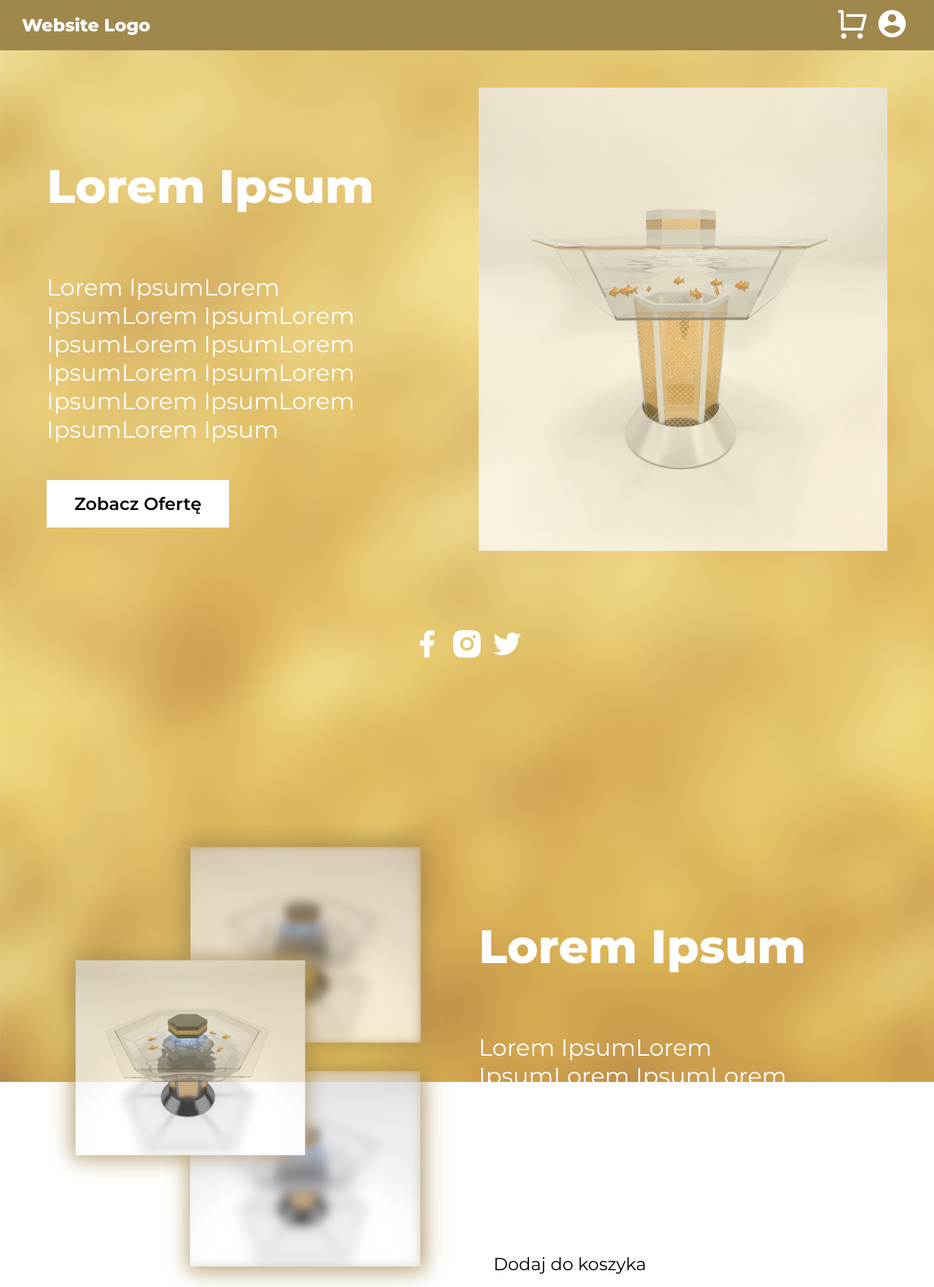
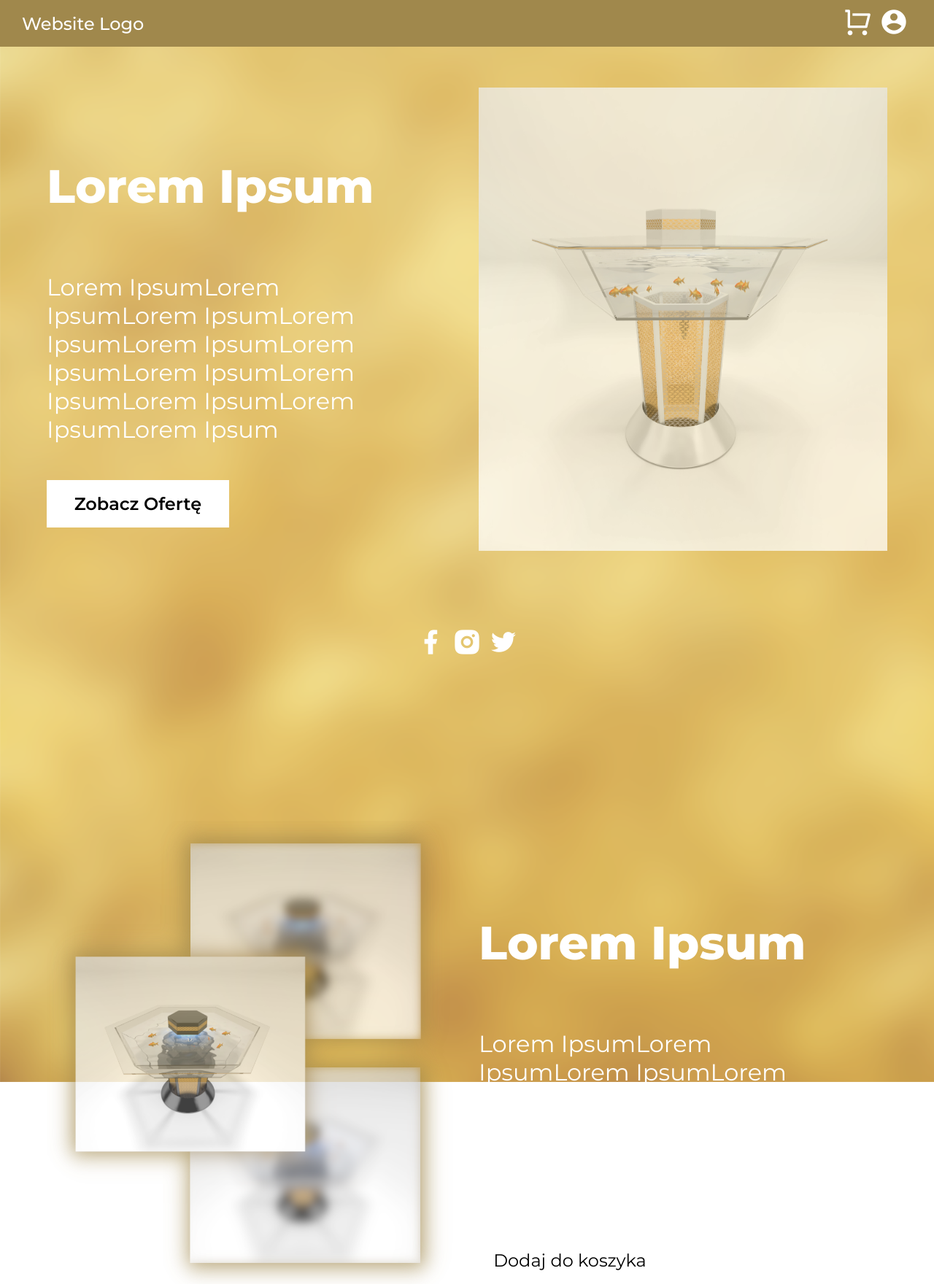
Before and after one commit to xdomsky/webstore, a Django app: page /store/ in a window 1280 px wide. Shown: the top 1764 px of the page at 73% size. Run offline with Django 3.2, Linux system fonts and the light colour scheme.

Commit message:
update frontend

```diff
--- a/WebStore/Store/templates/Store/cart.html
+++ b/WebStore/Store/templates/Store/cart.html
@@ -49,7 +49,7 @@
     }
 
     i {
-        font-size: 45px;
+        font-size: 40px;
     }
 
     .navul a {
@@ -76,6 +76,10 @@
     .navbar a {
         color: var(--color-white);
         text-decoration: none;
+    }
+
+    .navbar h1 {
+        font-weight: 500;
     }
 
     .navbar a:visited {
--- a/WebStore/Store/templates/Store/index.html
+++ b/WebStore/Store/templates/Store/index.html
@@ -56,7 +56,7 @@
     }
 
     i {
-        font-size: 45px;
+        font-size: 40px;
     }
 
     .navul a {
@@ -83,6 +83,10 @@
     .navbar a {
         color: var(--color-white);
         text-decoration: none;
+    }
+
+    .navbar h1 {
+        font-weight: 500;
     }
 
     .navbar a:visited {
@@ -217,7 +221,7 @@
     }
 
     .contactForm input {
-        font-size: 20px;
+        font-size: 16px;
         display: flex;
         flex-direction: column;
         width: 450px;
@@ -232,7 +236,7 @@
 
     .contactForm textarea {
         padding: 10px;
-        font-size: 20px;
+        font-size: 16px;
         margin-top: 10px;
         width: 450px;
         background-color: #ededed;
--- a/WebStore/Store/templates/Store/login.html
+++ b/WebStore/Store/templates/Store/login.html
@@ -49,7 +49,7 @@
     }
 
     i {
-        font-size: 45px;
+        font-size: 40px;
     }
 
     .navul a {
@@ -76,6 +76,10 @@
     .navbar a {
         color: var(--color-white);
         text-decoration: none;
+    }
+
+    .navbar h1 {
+        font-weight: 500;
     }
 
     .navbar a:visited {
--- a/WebStore/Store/templates/Store/register.html
+++ b/WebStore/Store/templates/Store/register.html
@@ -48,7 +48,7 @@
     }
 
     i {
-        font-size: 45px;
+        font-size: 40px;
     }
 
     .navul a {
@@ -75,6 +75,10 @@
     .navbar a {
         color: var(--color-white);
         text-decoration: none;
+    }
+
+    .navbar h1 {
+        font-weight: 500;
     }
 
     .navbar a:visited {
--- a/WebStore/Store/templates/Store/user.html
+++ b/WebStore/Store/templates/Store/user.html
@@ -49,7 +49,7 @@
     }
 
     i {
-        font-size: 45px;
+        font-size: 40px;
     }
 
     .navul a {
@@ -76,6 +76,10 @@
     .navbar a {
         color: var(--color-white);
         text-decoration: none;
+    }
+
+    .navbar h1 {
+        font-weight: 500;
     }
 
     .navbar a:visited {
```
Also changed, not shown: WebStore/db.sqlite3.
